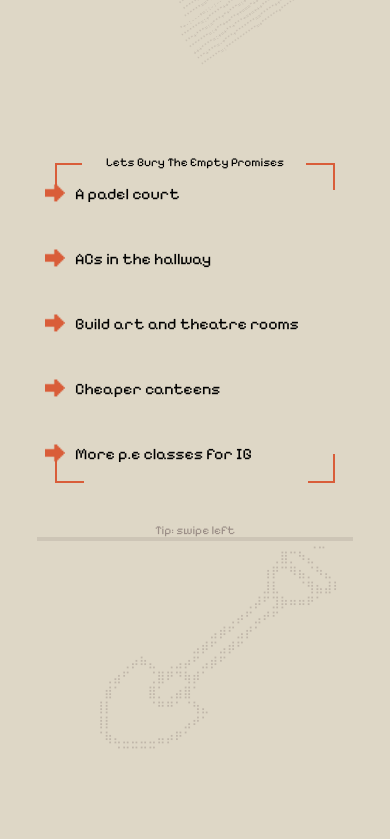
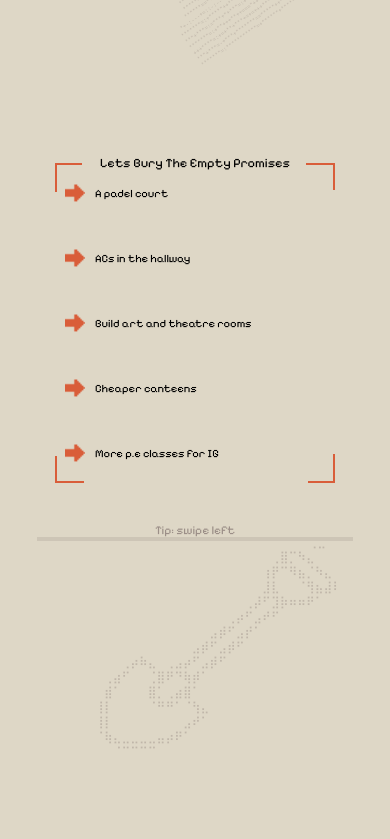
Before and after one commit to Rajeev-likes-biryani/election-times, a plain HTML site: page index.html in a window 390 px wide. Shown: the part 1765-2604 px from the top of the page. Drawn offline with Linux system fonts and the light colour scheme; a web font is replaced by a local one.

Commit message:
Add files via upload

```diff
--- a/test-2.css
+++ b/test-2.css
@@ -841,8 +841,11 @@ body{
 }
 
 .main-heading-page-2{
-  font-size: clamp(0.75rem, 1.6vw, 10rem);
+  font-size: clamp(0.8rem, 1.6vw, 10rem);
 	transform: translateY(-10px);
+}
+.page-2,p{
+  font-size: clamp(0.7rem, 1.6vw, 10rem);
 }
 
 @media (max-width: 768px){
@@ -858,7 +861,7 @@ body{
   align-content: center;
   width: 100%;
   margin-top: 0;
-  margin-left: 0px;
+  margin-left: 20px;
 }
 
 .bullet-point-container p{
```
